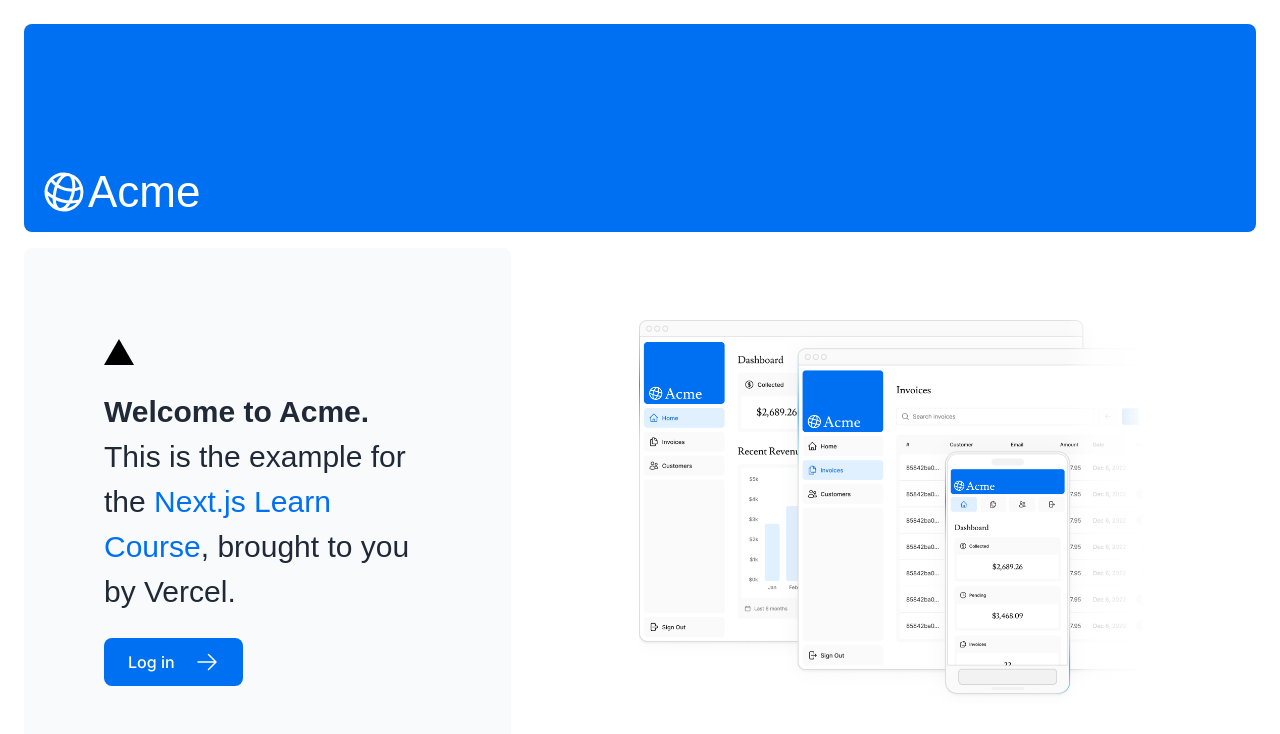
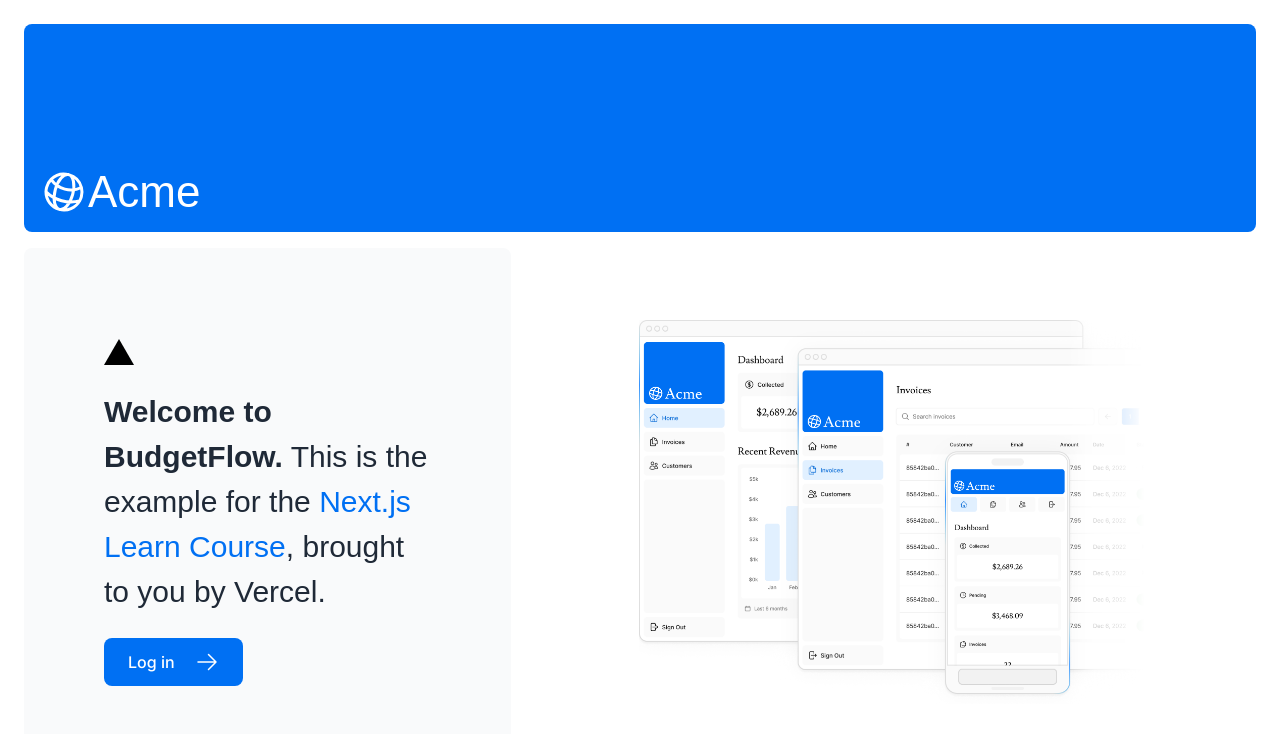
Before and after one commit to hiravesonali/next-finance-dashboard, a Next.js app: page / in a window 1280 px wide. Shown: the top 734 px of the page. Built offline with nearby package versions, Linux system fonts and the light colour scheme; a web font is replaced by a local one.

Commit message:
add the invoices data and search functionality

```diff
--- a/app/dashboard/invoices/page.tsx
+++ b/app/dashboard/invoices/page.tsx
@@ -2,8 +2,20 @@
 import Pagination from '@/app/ui/invoices/pagination';
 import { CreateInvoice } from '@/app/ui/invoices/buttons';
 import Search from '@/app/ui/search';
+import { Suspense } from 'react';
+import Table from '@/app/ui/invoices/table';
+import { InvoicesTableSkeleton } from '@/app/ui/skeletons';
 
-export default async function Page() {
+export default async function Page(props: {
+  searchParams?: Promise<{
+    query?: string;
+    page?: string;
+  }>;
+}) {
+  const searchParams = await props.searchParams;
+  const query = searchParams?.query || '';
+  const currentPage = Number(searchParams?.page) || 1;
+
   return (
     <div className="w-full">
       <div className="flex w-full items-center justify-between">
@@ -13,9 +25,9 @@
         <Search placeholder="Search invoices..." />
         <CreateInvoice />
       </div>
-      {/*  <Suspense key={query + currentPage} fallback={<InvoicesTableSkeleton />}>
+      <Suspense key={query + currentPage} fallback={<InvoicesTableSkeleton />}>
         <Table query={query} currentPage={currentPage} />
-      </Suspense> */}
+      </Suspense>
       <div className="mt-5 flex w-full justify-center">
         {/* <Pagination totalPages={totalPages} /> */}
       </div>
--- a/app/page.tsx
+++ b/app/page.tsx
@@ -16,7 +16,7 @@
           <p
             className={` ${lusitana.className} text-xl text-gray-800 md:text-3xl md:leading-normal`}
           >
-            <strong>Welcome to Acme.</strong> This is the example for the{' '}
+            <strong>Welcome to BudgetFlow.</strong> This is the example for the{' '}
             <a href="https://nextjs.org/learn/" className="text-blue-500">
               Next.js Learn Course
             </a>
--- a/app/ui/invoices/table.tsx
+++ b/app/ui/invoices/table.tsx
@@ -17,6 +17,7 @@
     <div className="mt-6 flow-root">
       <div className="inline-block min-w-full align-middle">
         <div className="rounded-lg bg-gray-50 p-2 md:pt-0">
+          {/* Mobile menu */}
           <div className="md:hidden">
             {invoices?.map((invoice) => (
               <div
@@ -54,6 +55,7 @@
               </div>
             ))}
           </div>
+          {/* desktop menu */}
           <table className="hidden min-w-full text-gray-900 md:table">
             <thead className="rounded-lg text-left text-sm font-normal">
               <tr>
--- a/app/ui/search.tsx
+++ b/app/ui/search.tsx
@@ -9,6 +9,8 @@
   const { replace } = useRouter();
 
   const handleSearch = (term: string) => {
+    console.log('searching.. ', term);
+
     const params = new URLSearchParams(searchParams);
     if (term) {
       params.set('query', term);
@@ -16,7 +18,6 @@
       params.delete('query');
     }
     replace(`${pathname}?${params.toString()}`);
-    console.log(pathname, term, 'term');
   };
 
   return (
@@ -30,6 +31,7 @@
         onChange={(e) => {
           handleSearch(e.target.value);
         }}
+        defaultValue={searchParams.get('query')?.toString()}
       />
       <MagnifyingGlassIcon className="absolute left-3 top-1/2 h-[18px] w-[18px] -translate-y-1/2 text-gray-500 peer-focus:text-gray-900" />
     </div>
```
